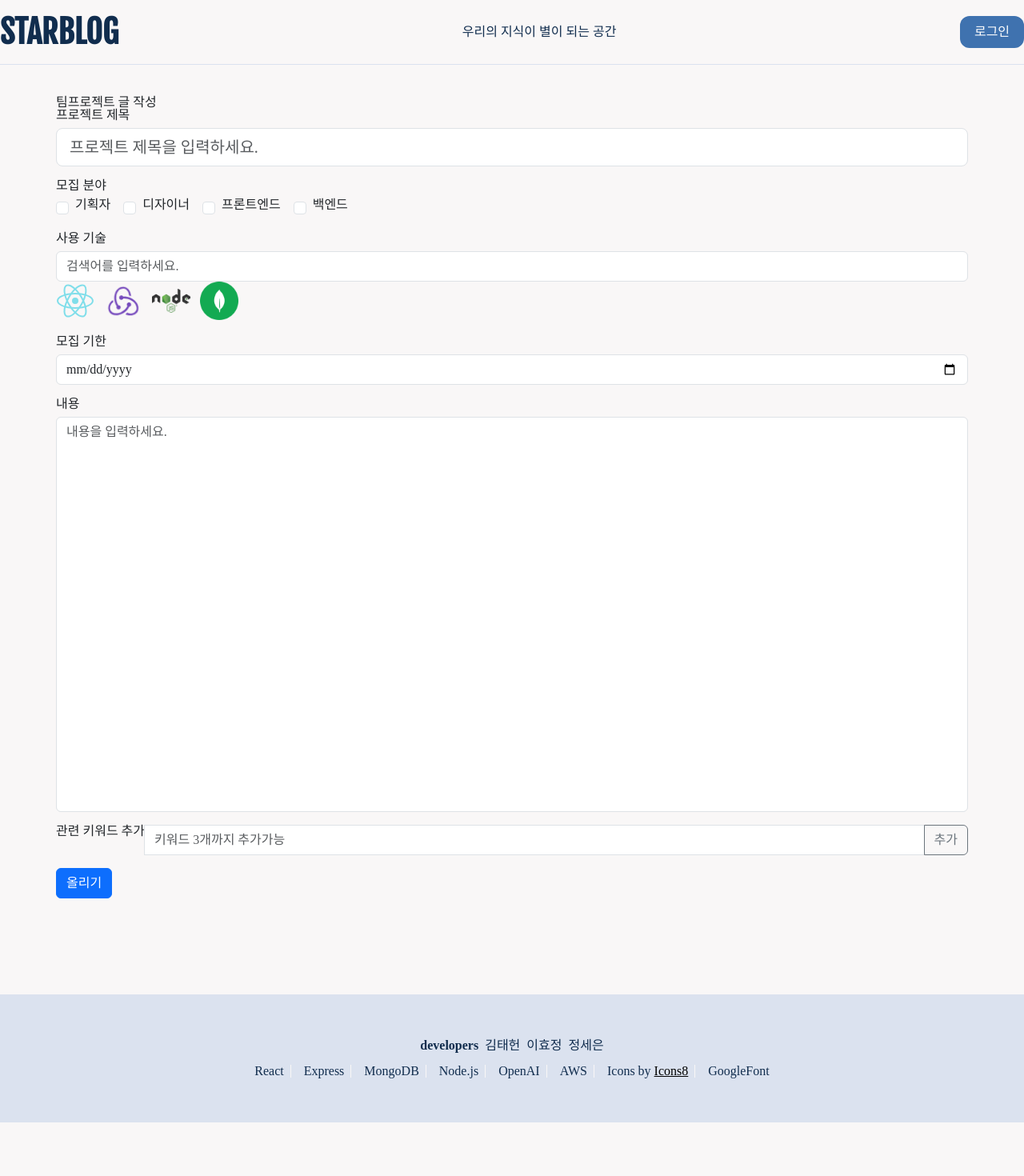
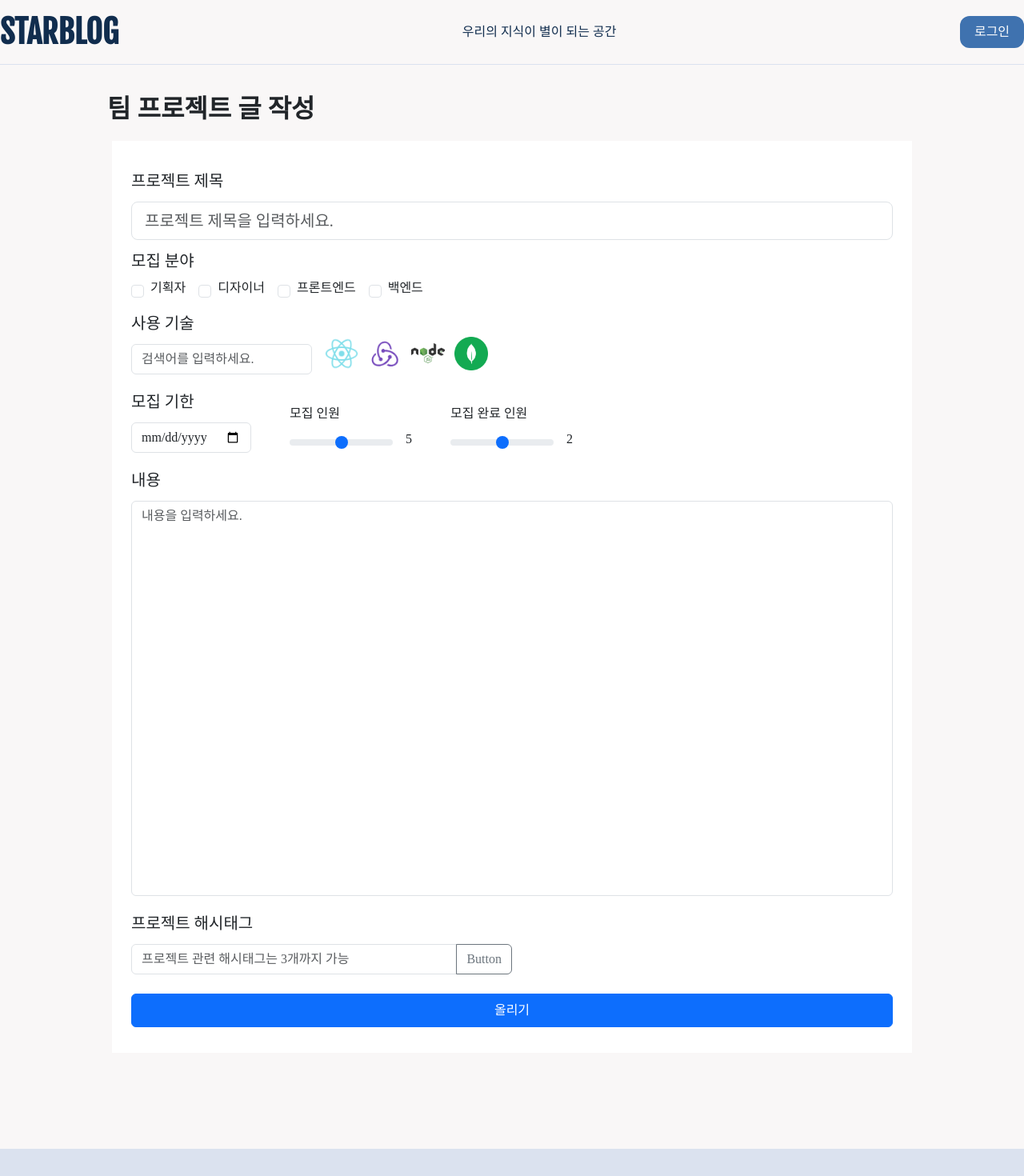
Before and after one commit to thkim0515/DeveloperBlog, a React (Create React App) app: page /projectCreate in a window 1280 px wide. Shown: the top 1470 px of the page at 80% size. Before the commit the page ends 1403 px from the top, so only its background shows below. Built offline with nearby package versions, Linux system fonts and the light colour scheme; a small style sheet from the web is missing; a web font is replaced by a local one.

Commit message:
design: ui수정

```diff
--- a/src/pages/TeamProject/ProjectCard/ProjectCard.style.js
+++ b/src/pages/TeamProject/ProjectCard/ProjectCard.style.js
@@ -1,12 +1,12 @@
 import styled from "styled-components";
 
 export const ProjectCardBox = styled.div`
-  width: 20rem;
+  width: 22rem;
   height: auto;
   background-color: #ffffff;
   border: 1px solid black;
   border-radius: 4px;
-  padding: 0.75rem 1.3rem 0.75rem 1.3rem;
+  padding: 1rem 2rem;
   cursor: pointer;
 `;
 
@@ -61,9 +61,10 @@ export const projectStackBox = styled.ul`
 `;
 
 export const ProjectRoleBox = styled.ul`
-  li:not(:last-child) {
-    margin-right: 0.438rem;
-  }
+  display: flex;
+  justify-content: center;
+  align-items: center;
+  gap: 0.25rem;
 `;
 
 export const ProjectRole = styled.li`
--- a/src/pages/TeamProject/TeamProject.jsx
+++ b/src/pages/TeamProject/TeamProject.jsx
@@ -24,7 +24,7 @@ export const TeamProject = () => {
 
   useEffect(() => {
     axios
-      .get("/json/getProjectData.json")
+      .get("/json/projectData.json")
       .then((res) => setProjectData(res.data))
       .catch((err) => console.log(err));
   }, []);
--- a/src/pages/TeamProject/TeamProject.style.js
+++ b/src/pages/TeamProject/TeamProject.style.js
@@ -5,4 +5,5 @@ export const TeamProjectBox = styled.div`
   grid-template-columns: repeat(3, 1fr);
   grid-template-rows: repeat(3, 1fr);
   place-items: center center;
+  gap: 1.75rem;
 `;
--- a/src/pages/TeamProjectCreate/ProjectCreateForm.jsx
+++ b/src/pages/TeamProjectCreate/ProjectCreateForm.jsx
@@ -3,6 +3,7 @@ import { useState, useEffect, forwardRef } from "react";
 import Form from "react-bootstrap/Form";
 import InputGroup from "react-bootstrap/InputGroup";
 import Button from "react-bootstrap/Button";
+import Stack from "react-bootstrap/Stack";
 import { IMAGE_PATHS, IMAGE_ALT_TEXT } from "./../../utils/stacks";
 
 export const FormGroup = forwardRef((props, ref) => {
@@ -24,7 +25,7 @@ export const FormGroup = forwardRef((props, ref) => {
   return (
     <Form>
       <Form.Group className="mb-3" controlId="exampleForm.ControlInput1">
-        <Form.Label>프로젝트 제목</Form.Label>
+        <Form.Label className="fs-5 mb-3 ">프로젝트 제목</Form.Label>
         <Form.Control
           size="lg"
           type="text"
@@ -34,7 +35,7 @@ export const FormGroup = forwardRef((props, ref) => {
 
       {/*  */}
       <Form.Group className="mb-3" controlId="exampleForm.ControlInput1">
-        <Form.Label>모집 분야</Form.Label>
+        <Form.Label className="fs-5 mb-3 ">모집 분야</Form.Label>
         <div>
           <Form.Check
             inline
@@ -68,9 +69,17 @@ export const FormGroup = forwardRef((props, ref) => {
       </Form.Group>
 
       {/*  */}
-      <Form.Group className="mb-3" controlId="exampleForm.ControlInput1">
-        <Form.Label>사용 기술</Form.Label>
-        <Form.Control type="search" placeholder="검색어를 입력하세요." />
+      <Stack direction="horizontal" gap={3}>
+        <Form.Group controlId="exampleForm.ControlInput1">
+          <Form.Label className="fs-5 mb-3">사용 기술</Form.Label>
+          <Form.Control
+            className="mb-4"
+            type="search"
+            placeholder="검색어를 입력하세요."
+          />
+        </Form.Group>
+
+        {/*  */}
         <IconBox>
           <li>
             <img src={IMAGE_PATHS.react} alt={IMAGE_ALT_TEXT.react} />
@@ -85,17 +94,35 @@ export const FormGroup = forwardRef((props, ref) => {
             <img src={IMAGE_PATHS.mongoDB} alt={IMAGE_ALT_TEXT.mongoDB} />
           </li>
         </IconBox>
-      </Form.Group>
+      </Stack>
 
+      <Stack direction="horizontal" gap={5}>
         {/*  */}
-      <Form.Group className="mb-3" controlId="exampleForm.ControlTextarea1">
-        <Form.Label>모집 기한</Form.Label>
+        <Form.Group className="mb-3" controlId="exampleForm.ControlInput2">
+          <Form.Label className="fs-5 mb-3">모집 기한</Form.Label>
           <Form.Control type="date" />
         </Form.Group>
 
         {/*  */}
-      <Form.Group className="mb-3" controlId="exampleForm.ControlTextarea1">
-        <Form.Label>내용</Form.Label>
+        <Form.Group>
+          <Form.Label className="mb-3">모집 인원</Form.Label>
+          <div className="d-flex gap-3">
+            <Form.Range value="number" />
+            <span value="tableOfOrganiztion">5</span>
+          </div>
+        </Form.Group>
+        <Form.Group>
+          <Form.Label className="mb-3">모집 완료 인원</Form.Label>
+          <div className="d-flex gap-3">
+            <Form.Range value="number" />
+            <span value="recruitmentCompleted">2</span>
+          </div>
+        </Form.Group>
+      </Stack>
+
+      {/*  */}
+      <Form.Group className="mb-4" controlId="exampleForm.ControlTextarea1">
+        <Form.Label className="fs-5 mt-2 mb-3">내용</Form.Label>
         <Form.Control
           as="textarea"
           rows={20}
@@ -105,23 +132,24 @@ export const FormGroup = forwardRef((props, ref) => {
       </Form.Group>
 
       {/*  */}
-      <InputGroup className="mb-3">
-        <Form.Label>관련 키워드 추가</Form.Label>
-        <Form.Control placeholder="키워드 3개까지 추가가능" />
+      <div>
+        <p className="fs-5 mb-3">프로젝트 해시태그</p>
+        <InputGroup className="mb-4 w-50">
+          <Form.Control placeholder="프로젝트 관련 해시태그는 3개까지 가능" />
           <Button variant="outline-secondary" id="button-addon2">
-          추가
+            Button
           </Button>
         </InputGroup>
+      </div>
 
-      <div>
       <Button
+        className="w-100 p-2"
         variant="primary"
         disabled={isLoading}
         onClick={!isLoading ? handleClick : null}
       >
         {isLoading ? "Loading…" : "올리기"}
       </Button>
-      </div>
     </Form>
   );
 });
@@ -132,7 +160,7 @@ const IconBox = styled.ul`
   gap: 0.75rem;
 
   li {
-    width: 48px;
+    width: 42px;
   }
 
   img {
--- a/src/pages/TeamProjectCreate/TeamProjectCreate.jsx
+++ b/src/pages/TeamProjectCreate/TeamProjectCreate.jsx
@@ -1,11 +1,29 @@
+import styled from "styled-components";
+
 // components
 import { FormGroup } from "./ProjectCreateForm";
 
 export const TeamProjectCreate = () => {
   return (
-    <>
-      <h2>팀프로젝트 글 작성</h2>
-      <FormGroup />
-    </>
+    <section>
+      <H2>팀 프로젝트 글 작성</H2>
+      <Box>
+        <FormGroup />
+      </Box>
+    </section>
   );
 };
+
+const H2 = styled.h2`
+  font-size: 2rem;
+  font-weight: bold;
+  margin-left: 4rem;
+  margin-bottom: 1.5rem;
+`;
+
+const Box = styled.section`
+  max-width: 1000px;
+  margin: 0 auto;
+  padding: 2.5rem 1.5rem 2rem 1.5rem;
+  background-color: #ffffff;
+`;
--- a/src/pages/TeamProjectDetail/ProjectComments/ProjectComments.jsx
+++ b/src/pages/TeamProjectDetail/ProjectComments/ProjectComments.jsx
@@ -1,3 +1,52 @@
+import styled from "styled-components";
+import { UserProfileBox } from "./../../../components/user/UserProfileBox";
+
 export const ProjectComments = () => {
-  return <></>;
+  return (
+    <section>
+      <CommentForm>
+        <input type="text" placeholder="댓글을 입력해주세요." />
+        <button type="submit">작성</button>
+      </CommentForm>
+      <CommentContent>
+        <UserProfileBox nickname="dd" />
+        <p>댓글영역</p>
+      </CommentContent>
+    </section>
+  );
 };
+
+const CommentForm = styled.form`
+  display: flex;
+  margin: 20px auto;
+
+  input {
+    width: 90%;
+    height: 60px;
+    padding: 8px;
+    border-top-left-radius: 15px;
+    border-bottom-left-radius: 15px;
+    border: 1px solid #dbe2ef;
+  }
+
+  button {
+    width: 10%;
+    height: 60px;
+    border: 1px solid #dbe2ef;
+    color: #112d4e;
+    border-top-right-radius: 15px;
+    border-bottom-right-radius: 15px;
+    font-weight: bold;
+    cursor: pointer;
+  }
+`;
+
+const CommentContent = styled.div`
+  margin-bottom: 1.75rem;
+  padding: 1rem 0;
+  border-bottom: 1px solid #dbe2ef;
+
+  div {
+    margin-bottom: 1rem;
+  }
+`;
--- a/src/pages/TeamProjectDetail/ProjectContent/ProjectContent.jsx
+++ b/src/pages/TeamProjectDetail/ProjectContent/ProjectContent.jsx
@@ -53,7 +53,7 @@ export const ProjectContent = () => {
 };
 
 const ProjectContentBox = styled.section`
-  margin-top: 2.75rem;
+  margin-top: 1rem;
   padding: 1.75rem 0;
   font-size: 1.125rem;
   word-break: break-all;
--- a/src/pages/TeamProjectDetail/ProjectInformation/ProjectInformation.jsx
+++ b/src/pages/TeamProjectDetail/ProjectInformation/ProjectInformation.jsx
@@ -5,10 +5,6 @@ import { RecruitmentInfo } from "../ProjectInformation/Recruitmentinfo/Recruitme
 export const ProjectInformation = () => {
   return (
     <section>
-      <S.ProjectTitle>
-        위치기반 분실물 솔루션 서비스 LOCAT의 백-프론트엔드, 디자이너를
-        모집합니다.
-      </S.ProjectTitle>
       <S.RemainsInfoBox>
         <S.HashTagBox>
           <li>#서비스</li>
--- a/src/pages/TeamProjectDetail/ProjectInformation/ProjectInformation.style.js
+++ b/src/pages/TeamProjectDetail/ProjectInformation/ProjectInformation.style.js
@@ -1,16 +1,6 @@
 import styled from "styled-components";
 
 // informatin 줄임말 : info
-export const ProjectTitle = styled.h2`
-  margin-top: 2.5rem;
-  font-weight: 800;
-  font-size: 2.25rem;
-  line-height: 126.5%;
-  letter-spacing: -0.005em;
-  color: #000000;
-  overflow-wrap: break-word;
-`;
-
 export const RemainsInfoBox = styled.div`
   display: flex;
   justify-content: space-between;
--- a/src/pages/TeamProjectDetail/TeamProjectDetail.jsx
+++ b/src/pages/TeamProjectDetail/TeamProjectDetail.jsx
@@ -7,9 +7,15 @@ import styled from "styled-components";
 export const TeamProjectDetail = () => {
   return (
     <TeamProjectDetailBox>
-      <ProjectInformation />
-      <ProjectContent />
-      <ProjectComments />
+      <ProjectTitle>
+        위치기반 분실물 솔루션 서비스 LOCAT의 백-프론트엔드, 디자이너를
+        모집합니다.
+      </ProjectTitle>
+      <BagroundBox>
+        <ProjectInformation />
+        <ProjectContent />
+        <ProjectComments />
+      </BagroundBox>
     </TeamProjectDetailBox>
   );
 };
@@ -17,6 +23,20 @@ export const TeamProjectDetail = () => {
 const TeamProjectDetailBox = styled.section`
   max-width: 1000px;
   margin: 0 auto;
+`;
+
+const ProjectTitle = styled.h2`
+  margin-top: 2.5rem;
+  font-weight: 800;
+  font-size: 2.25rem;
+  line-height: 126.5%;
+  letter-spacing: -0.005em;
+  overflow-wrap: break-word;
+  margin-bottom: 2rem;
+  padding: 0 0.5rem;
+`;
+
+const BagroundBox = styled.div`
+  background-color: #ffffff;
   padding: 0.25rem 3.5rem 0.75rem 3.5rem;
-  background-color: #ffffff;
 `;
```
Also changed, not shown: public/json/createProjectData.json (deleted), public/json/projectData.json (renamed from public/json/getProjectData.json). Lines whose indentation alone changed are shown as unchanged.
